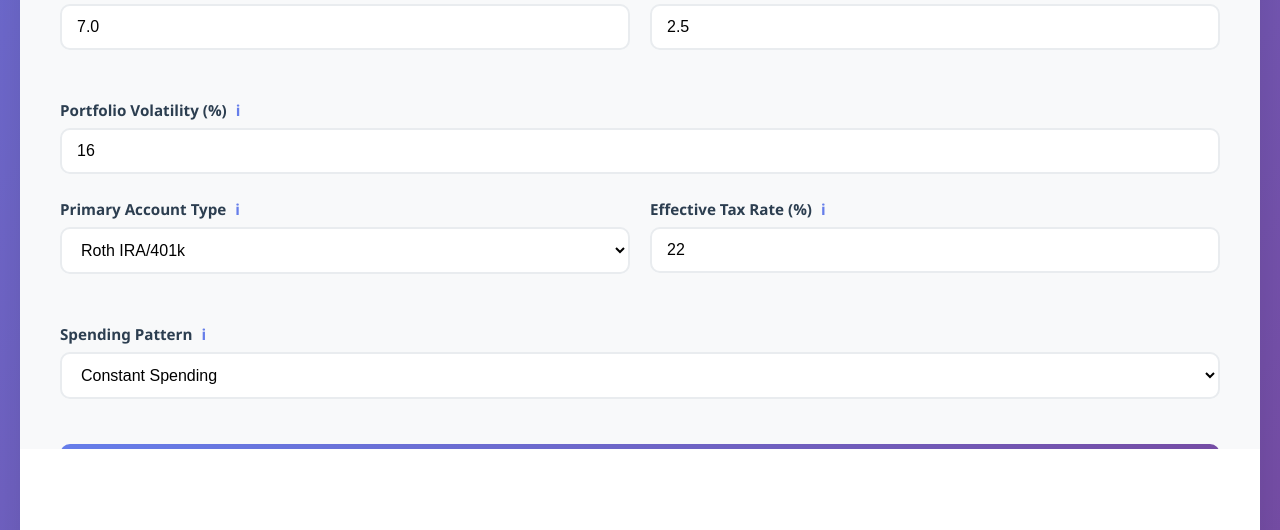
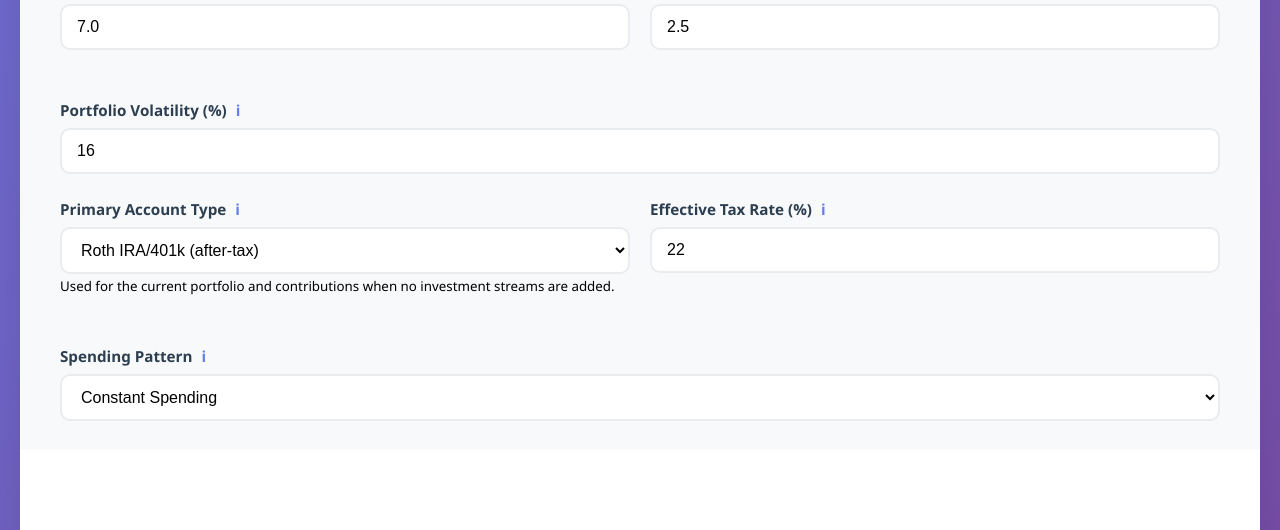
Before and after one commit to andysherrod/Retirement-calculator, a Flask app: page / in a window 1280 px wide. Shown: the part 1414-1944 px from the top of the page. Run offline with Flask 3, Linux system fonts and the light colour scheme.

Commit message:
updated fron tend

```diff
--- a/app.py
+++ b/app.py
@@ -155,6 +155,7 @@ class EnhancedRetirementCalculator:
             pre_retirement_df.loc[year, 'Portfolio'] = sum(buckets[key] for key in ('roth', 'traditional', 'taxable'))
 
         future_portfolio = pre_retirement_df.loc[years_until_retirement, 'Portfolio']
+        retirement_start_buckets = buckets.copy()
 
         # Run Monte Carlo for pre-retirement (accumulation) phase
         pre_retirement_contributions = pre_retirement_df.loc[1:years_until_retirement, 'Yearly_Contribution'].values
@@ -220,7 +221,7 @@ class EnhancedRetirementCalculator:
         # Enhanced Monte Carlo with vectorized operations
         success_probability, ending_values, median_path = self.monte_carlo_simulation_vectorized(
             future_portfolio, retirement_years, years_until_retirement,
-            initial_retirement_budget, spending_adjustments, buckets
+            initial_retirement_budget, spending_adjustments, retirement_start_buckets
         )
 
         return {
@@ -713,6 +714,9 @@ def calculate():
                 'Contributions': contributions,
                 'Interest_Earned': interest,
                 'Withdrawals': 0.0,
+                'Taxable_Withdrawal': 0.0,
+                'Traditional_Withdrawal': 0.0,
+                'Roth_Withdrawal': 0.0,
                 'Ending_Balance': ending
             })
             year_counter += 1
@@ -736,6 +740,9 @@ def calculate():
                 'Contributions': 0.0,
                 'Interest_Earned': interest,
                 'Withdrawals': withdrawals,
+                'Taxable_Withdrawal': float(row.get('Taxable_Withdrawal', 0.0)),
+                'Traditional_Withdrawal': float(row.get('Traditional_Withdrawal', 0.0)),
+                'Roth_Withdrawal': float(row.get('Roth_Withdrawal', 0.0)),
                 'Ending_Balance': ending
             })
             year_counter += 1
--- a/templates/calculator.html
+++ b/templates/calculator.html
@@ -507,10 +507,11 @@
                         <div class="form-group">
                             <label for="account_type">Primary Account Type <span class="tooltip" data-tooltip="Primary account type for tax calculations">ℹ</span></label>
                             <select id="account_type" name="account_type" required>
-                                <option value="Roth IRA/401k">Roth IRA/401k</option>
-                                <option value="Traditional IRA/401k">Traditional IRA/401k</option>
-                                <option value="Taxable Account">Taxable Account</option>
+                                <option value="Roth IRA/401k">Roth IRA/401k (after-tax)</option>
+                                <option value="Traditional IRA/401k">Traditional IRA/401k (pre-tax)</option>
+                                <option value="Taxable Account">Taxable Account (after-tax gains)</option>
                             </select>
+                            <small>Used for the current portfolio and contributions when no investment streams are added.</small>
                         </div>
                         <div class="form-group">
                             <label for="tax_rate">Effective Tax Rate (%) <span class="tooltip" data-tooltip="Expected tax rate on withdrawals">ℹ</span></label>
@@ -607,6 +608,10 @@
                         </div>
                     </div>
 
+                    <p style="margin: -10px 0 20px; color: #666; font-size: 0.9em;">
+                        Retirement withdrawals use taxable assets first, then traditional tax-deferred assets, then Roth assets. Traditional withdrawals are taxed at the effective tax rate; taxable withdrawals are taxed only on their investment gains.
+                    </p>
+
                     <div id="tabDetailsContent" style="display:none;">
                         <div class="section-title">Year-by-Year Details</div>
 
@@ -652,9 +657,9 @@
                     <div class="form-group">
                         <label>Tax Treatment</label>
                         <select class="stream-tax-treatment">
-                            <option value="roth">Roth (Tax-Free)</option>
-                            <option value="traditional">Traditional (Tax-Deferred)</option>
-                            <option value="taxable">Taxable</option>
+                            <option value="roth">Roth (after-tax, tax-free withdrawals)</option>
+                            <option value="traditional">Traditional (pre-tax, tax-deferred)</option>
+                            <option value="taxable">Taxable (after-tax gains)</option>
                         </select>
                     </div>
                     <div class="form-group">
@@ -898,7 +903,7 @@
             }
 
             // Render combined table (first 10 rows preview by default)
-            renderTable('combinedTableContainer', combined, ['Year', 'Age', 'Investment_Amount', 'Contributions', 'Interest_Earned', 'Withdrawals', 'Ending_Balance'], 10);
+            renderTable('combinedTableContainer', combined, ['Year', 'Age', 'Investment_Amount', 'Contributions', 'Interest_Earned', 'Withdrawals', 'Taxable_Withdrawal', 'Traditional_Withdrawal', 'Roth_Withdrawal', 'Ending_Balance'], 10);
 
             // Add visible count and small JSON preview
             try {
@@ -925,7 +930,7 @@
             try {
                 const showBtn = document.getElementById('combinedShowToggle');
                 if (showBtn) {
-                    showBtn.onclick = function() { toggleShowAll('combinedTableContainer', combined, ['Year', 'Age', 'Investment_Amount', 'Contributions', 'Interest_Earned', 'Withdrawals', 'Ending_Balance'], this); };
+                    showBtn.onclick = function() { toggleShowAll('combinedTableContainer', combined, ['Year', 'Age', 'Investment_Amount', 'Contributions', 'Interest_Earned', 'Withdrawals', 'Taxable_Withdrawal', 'Traditional_Withdrawal', 'Roth_Withdrawal', 'Ending_Balance'], this); };
                 } else console.warn('combinedShowToggle not found');
 
                 const csvBtn = document.getElementById('combinedCsv');
```
